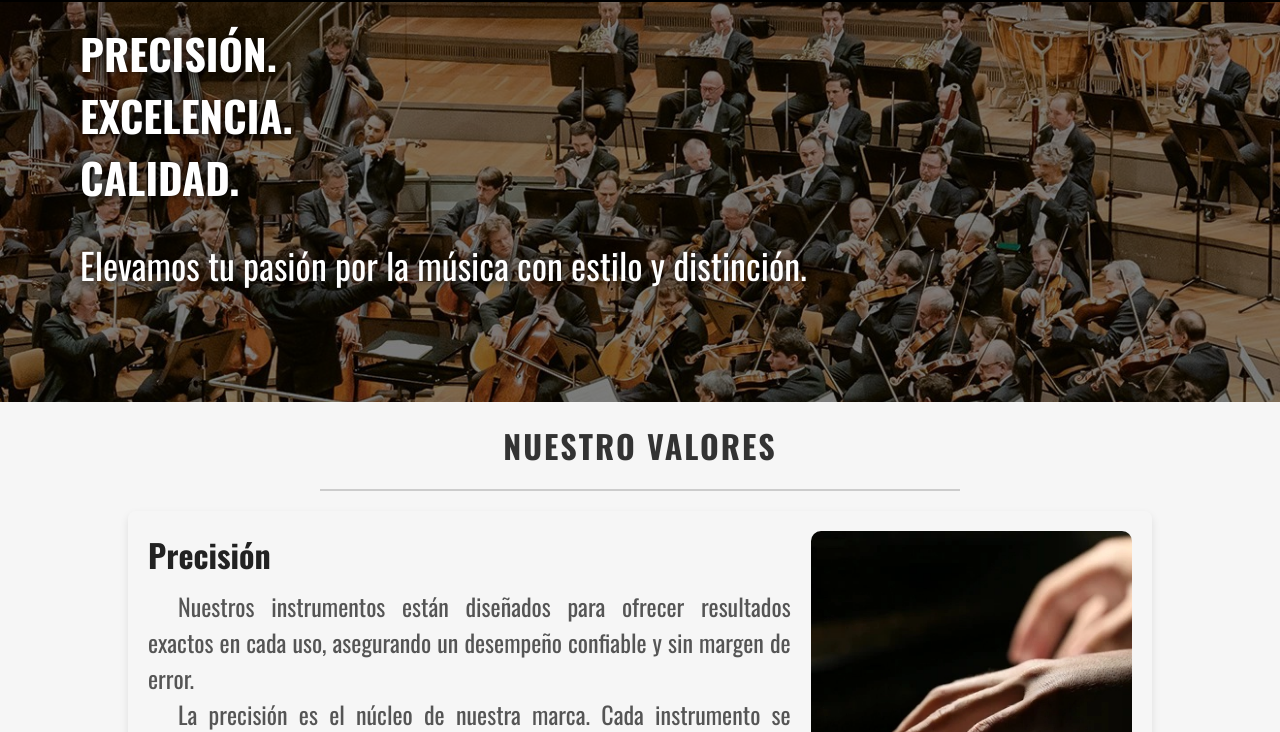
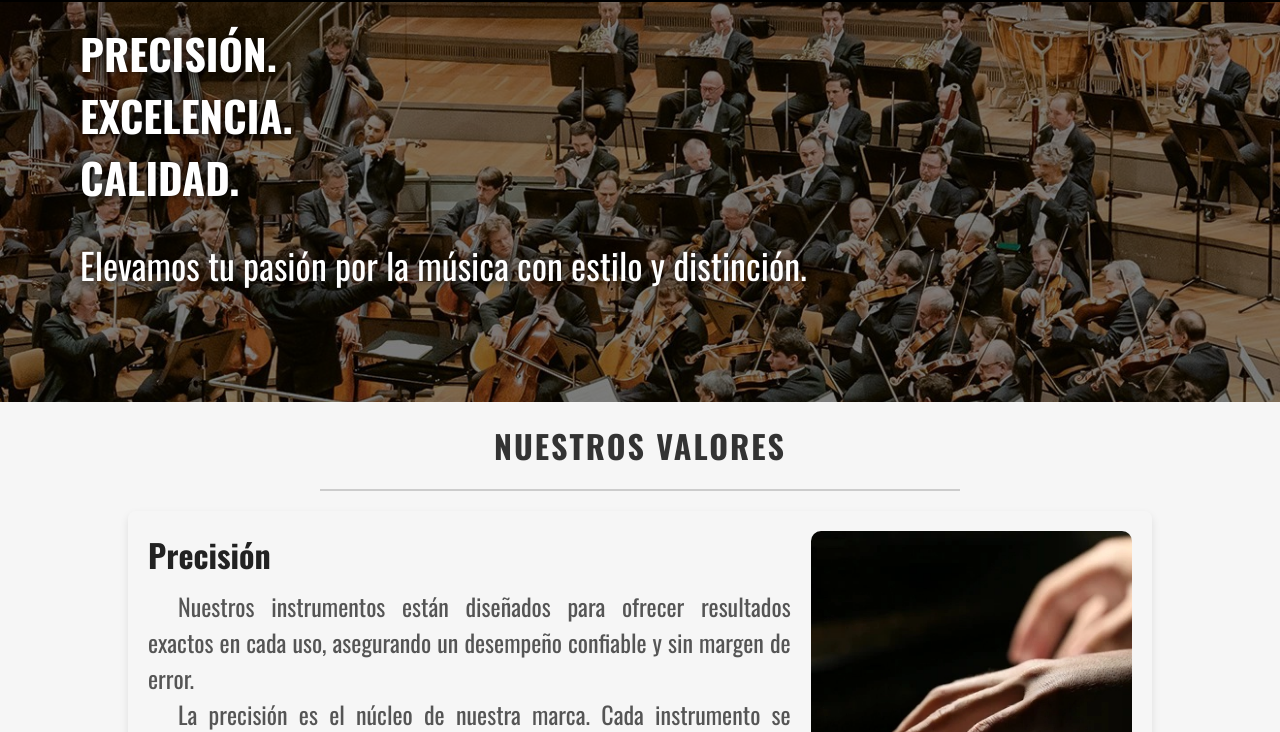
Before and after one commit to magui-gdc/talento-tech, a plain HTML site: page index.html in a window 1280 px wide. Shown: the part 68-800 px from the top of the page. Drawn offline with nearby package versions, Linux system fonts and the light colour scheme.

Commit message:
faltaba una s

```diff
--- a/index.html
+++ b/index.html
@@ -48,7 +48,7 @@
                 </div>
             </section>
 
-            <h1 class="titulo-seccion">Nuestro Valores</h1>
+            <h1 class="titulo-seccion">Nuestros Valores</h1>
             <hr class="linea-divisoria">
 
             <section class="cartasInicio">
```
